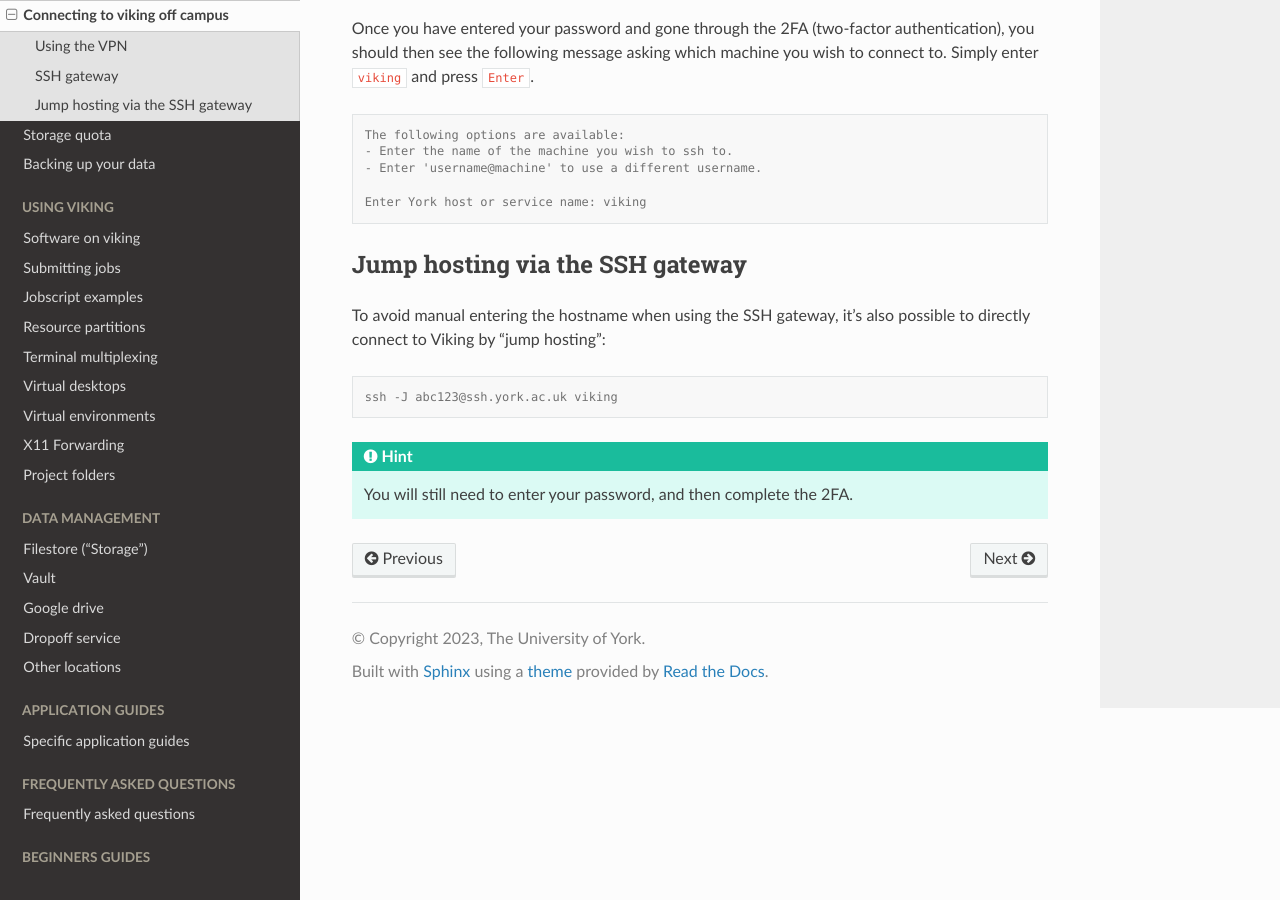
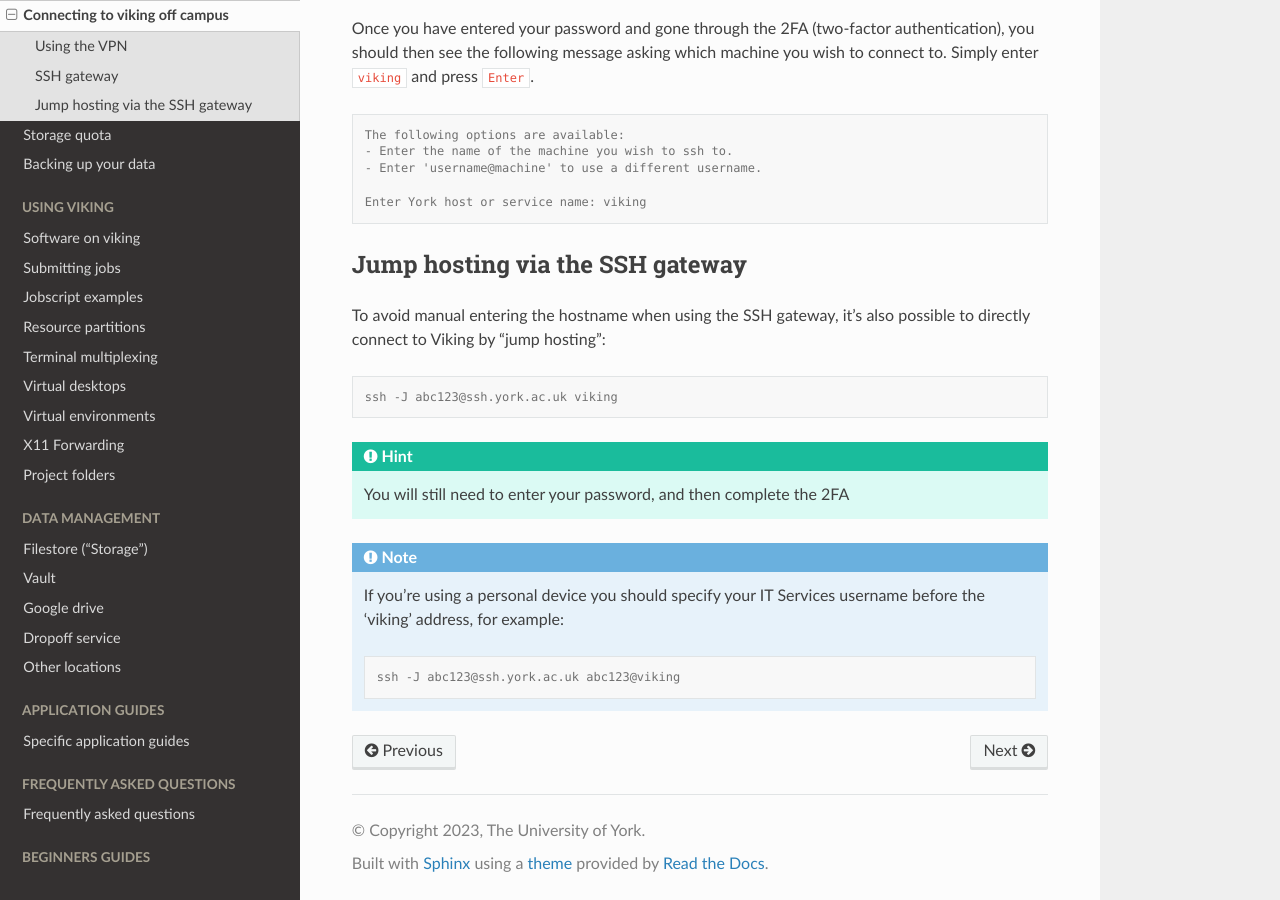
Before and after one commit to university-of-york/research-it-documentation, a Sphinx documentation site: the page built from docs/source/getting_started/connecting_off_campus.rst, in a window 1280 px wide and 900 px high, scrolled down 589 px. Built offline with Sphinx 7.4.7 and the Read the Docs theme 2.0.0, drawn with Linux system fonts in a browser that asks for light colours.

Commit message:
add username to ssh jump host exmaple

```diff
--- a/docs/source/getting_started/connecting_off_campus.rst
+++ b/docs/source/getting_started/connecting_off_campus.rst
@@ -42,4 +42,12 @@ To avoid manual entering the hostname when using the SSH gateway, it's also poss
 
 .. hint::
 
-    You will still need to enter your password, and then complete the 2FA.
+    You will still need to enter your password, and then complete the 2FA
+
+.. note::
+
+    If you're using a personal device you should specify your IT Services username before the 'viking' address, for example:
+
+    .. code-block:: console
+
+        ssh -J abc123@ssh.york.ac.uk abc123@viking
```
